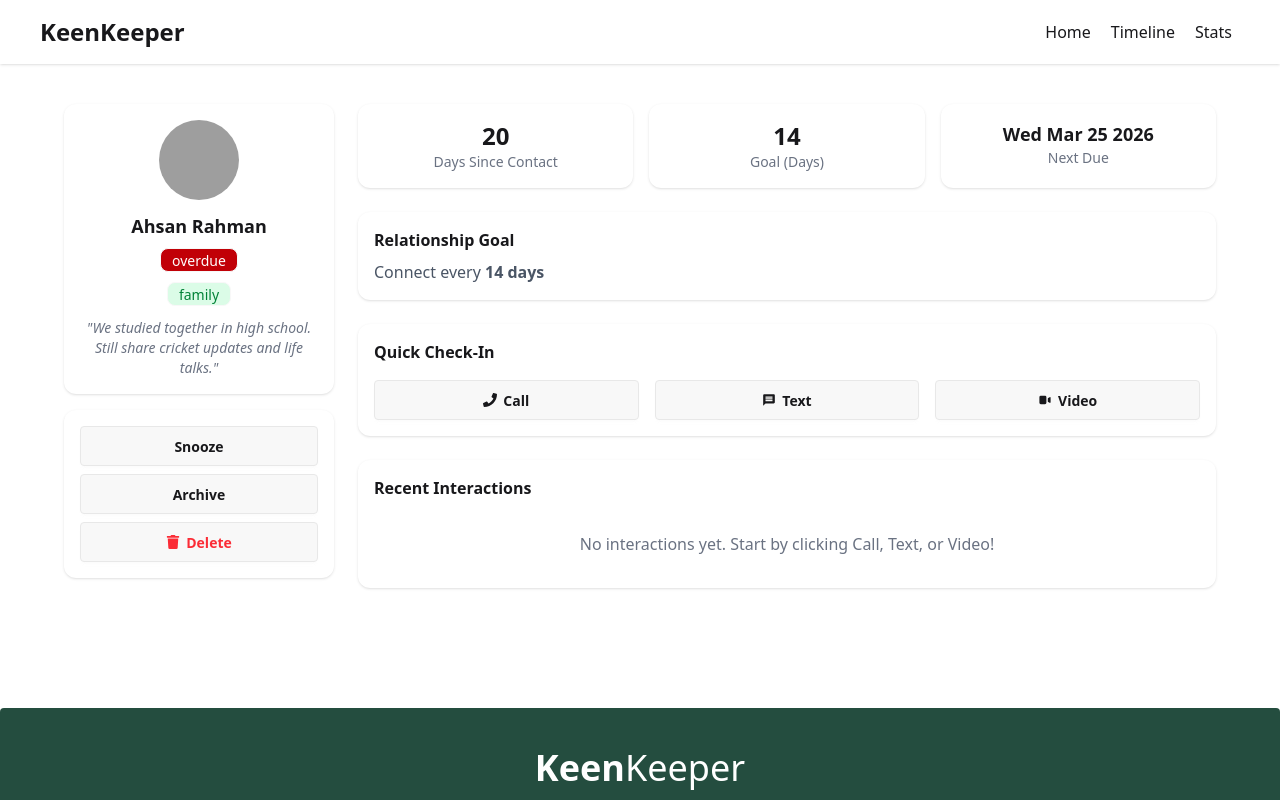
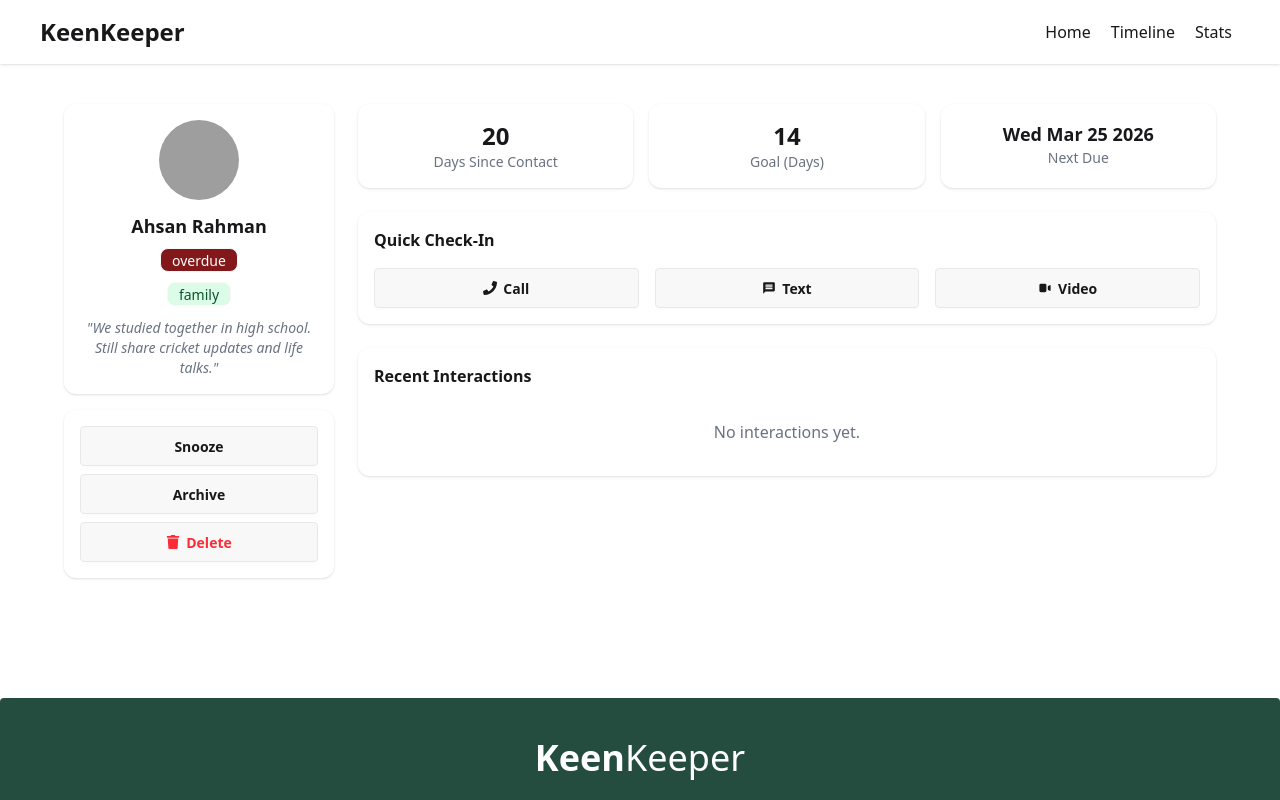
Before and after one commit to omi1739/Assignment-7, a Next.js app: page /friends/1 in a window 1280 px wide. Shown: the top 800 px of the page. Built offline with nearby package versions, Linux system fonts and the light colour scheme; grey boxes are pictures that could not be loaded.

Commit message:
fix the timeline filter part

```diff
--- /dev/null
+++ b/src/app/ClientWrapper.jsx
@@ -0,0 +1,11 @@
+"use client";
+
+import { InteractionsProvider } from "@/context/InteractionsContext";
+
+export default function ClientWrapper({ children }) {
+  return (
+    <InteractionsProvider>
+      {children}
+    </InteractionsProvider>
+  );
+}
--- a/src/app/friends/[friendId]/page.jsx
+++ b/src/app/friends/[friendId]/page.jsx
@@ -6,36 +6,48 @@ import { FaPhone, FaTrash } from "react-icons/fa";
 import { MdMessage } from "react-icons/md";
 import { HiVideoCamera } from "react-icons/hi";
 import { useState, useEffect } from "react";
+import { useInteractions } from "@/context/InteractionsContext";
 
 const FriendDetailsPage = ({ params }) => {
   const [friendId, setFriendId] = useState(null);
   const [friend, setFriend] = useState(null);
   const [interactions, setInteractions] = useState([]);
+  const { addInteraction: addToContext } = useInteractions();
 
+  // ✅ Load friend only (no localStorage)
   useEffect(() => {
     const unwrapParams = async () => {
       const resolvedParams = await params;
-      setFriendId(resolvedParams.friendId);
-      const foundFriend = friends.find(
-        (f) => f.id === parseInt(resolvedParams.friendId),
-      );
+      const id = parseInt(resolvedParams.friendId);
+
+      setFriendId(id);
+
+      const foundFriend = friends.find((f) => f.id === id);
       setFriend(foundFriend);
+      // Interactions start empty - no localStorage loading
     };
+
     unwrapParams();
   }, [params]);
 
+  // ✅ Add interaction
   const addInteraction = (type) => {
+    if (!friend) return;
+
     const now = new Date();
+
     const timeString = now.toLocaleTimeString([], {
       hour: "2-digit",
       minute: "2-digit",
     });
+
     const dateString = now.toLocaleDateString();
 
+    // Messages as strings
     const messages = {
-      call: `📞 Called ${friend.name}`,
-      text: `💬 Texted ${friend.name}`,
-      video: `🎥 Video called ${friend.name}`,
+      call: `Called ${friend.name}`,
+      text: `Texted ${friend.name}`,
+      video: `Video called ${friend.name}`,
     };
 
     const newInteraction = {
@@ -50,23 +62,11 @@ const FriendDetailsPage = ({ params }) => {
       timestamp: now.toISOString(),
     };
 
-    // Add to local state for display on this page
-    setInteractions([newInteraction, ...interactions]);
+    // Update local state
+    setInteractions((prev) => [newInteraction, ...prev]);
 
-    // Save to localStorage for timeline
-    try {
-      const storedInteractions = localStorage.getItem("friendInteractions");
-      const allInteractions = storedInteractions
-        ? JSON.parse(storedInteractions)
-        : [];
-      allInteractions.push(newInteraction);
-      localStorage.setItem(
-        "friendInteractions",
-        JSON.stringify(allInteractions),
-      );
-    } catch (error) {
-      console.error("Error saving interaction:", error);
-    }
+    // Add to global context (no localStorage)
+    addToContext(newInteraction);
   };
 
   if (!friend && friendId) {
@@ -86,7 +86,10 @@ const FriendDetailsPage = ({ params }) => {
   if (!friend) {
     return (
       <div className="w-[90%] mx-auto py-10">
-        <h1 className="text-4xl font-bold mb-4">Loading...</h1>
+        <div className="flex justify-center items-center gap-5">
+          <h1 className="text-4xl font-bold mb-4">Loading...</h1>
+          <span className="text-7xl loading loading-infinity loading-xl"></span>
+        </div>
       </div>
     );
   }
@@ -94,6 +97,7 @@ const FriendDetailsPage = ({ params }) => {
   return (
     <div className="w-[90%] mx-auto py-10">
       <div className="grid grid-cols-1 lg:grid-cols-4 gap-6">
+        {/* LEFT */}
         <div className="col-span-1 space-y-4">
           <div className="bg-white shadow rounded-xl p-4 text-center">
             <img
@@ -102,13 +106,20 @@ const FriendDetailsPage = ({ params }) => {
             />
             <h2 className="font-semibold text-lg">{friend.name}</h2>
 
-            <div className=" flex flex-col justify-center items-center gap-2.5 mt-2">
+            <div className="flex flex-col items-center gap-2.5 mt-2">
               <p
-                className={`badge text-white ${friend.status === "overdue" ? "bg-red-700" : friend.status === "almost due" ? "bg-amber-500" : friend.status === "on-track" ? "bg-green-900" : ""}`}
+                className={`badge text-white ${
+                  friend.status === "overdue"
+                    ? "bg-red-900"
+                    : friend.status === "almost due"
+                      ? "bg-amber-500"
+                      : "bg-green-900"
+                }`}
               >
                 {friend.status}
               </p>
-              <p className="badge bg-green-100 text-green-700">
+
+              <p className="badge bg-green-100 text-green-900">
                 {friend.relation}
               </p>
             </div>
@@ -117,15 +128,15 @@ const FriendDetailsPage = ({ params }) => {
           </div>
 
           <div className="bg-white shadow rounded-xl p-4 space-y-2">
-            <button className="btn w-full"> Snooze</button>
-            <button className="btn w-full"> Archive</button>
+            <button className="btn w-full">Snooze</button>
+            <button className="btn w-full">Archive</button>
             <button className="btn w-full text-red-500">
-              {" "}
               <FaTrash /> Delete
             </button>
           </div>
         </div>
 
+        {/* RIGHT */}
         <div className="col-span-3 space-y-6">
           <div className="grid grid-cols-1 md:grid-cols-3 gap-4">
             <div className="bg-white shadow rounded-xl p-4 text-center">
@@ -146,49 +157,44 @@ const FriendDetailsPage = ({ params }) => {
             </div>
           </div>
 
-          <div className="bg-white shadow rounded-xl p-4">
-            <h3 className="font-semibold mb-2">Relationship Goal</h3>
-            <p className="text-gray-600">
-              Connect every <b>{friend.goal} days</b>
-            </p>
-          </div>
-
+          {/* QUICK ACTION */}
           <div className="bg-white shadow rounded-xl p-4">
             <h3 className="font-semibold mb-4">Quick Check-In</h3>
 
             <div className="grid grid-cols-3 gap-4">
               <button onClick={() => addInteraction("call")} className="btn">
-                {" "}
                 <FaPhone /> Call
               </button>
+
               <button onClick={() => addInteraction("text")} className="btn">
-                {" "}
                 <MdMessage /> Text
               </button>
+
               <button onClick={() => addInteraction("video")} className="btn">
-                {" "}
                 <HiVideoCamera /> Video
               </button>
             </div>
           </div>
 
+          {/* RECENT */}
           <div className="bg-white shadow rounded-xl p-4">
             <h3 className="font-semibold mb-4">Recent Interactions</h3>
 
             <div className="flex flex-col gap-3">
               {interactions.length === 0 ? (
                 <p className="text-gray-500 text-center py-4">
-                  No interactions yet. Start by clicking Call, Text, or Video!
+                  No interactions yet.
                 </p>
               ) : (
                 interactions.map((interaction) => (
                   <div
                     key={interaction.id}
-                    className="flex items-center justify-between bg-gray-50 p-3 rounded-lg border border-gray-200"
+                    className="flex justify-between bg-gray-50 p-3 rounded-lg border"
                   >
                     <div className="flex items-center gap-2">
-                      <span className="text-lg">{interaction.message}</span>
+                      {interaction.message}
                     </div>
+
                     <div className="text-right text-sm text-gray-500">
                       <p>{interaction.time}</p>
                       <p className="text-xs">{interaction.date}</p>
@@ -202,6 +208,6 @@ const FriendDetailsPage = ({ params }) => {
       </div>
     </div>
   );
-};
+}
 
 export default FriendDetailsPage;
--- a/src/app/layout.js
+++ b/src/app/layout.js
@@ -2,6 +2,7 @@ import { Geist, Geist_Mono } from "next/font/google";
 import "./globals.css";
 import Navbar from "@/components/shared/Navbar/Navbar";
 import Footer from "@/components/shared/Footer/Footer";
+import ClientWrapper from "@/app/ClientWrapper";
 
 
 const geistSans = Geist({
@@ -29,7 +30,9 @@ export default function RootLayout({ children }) {
       <body className="min-h-full flex flex-col">
         <Navbar></Navbar>
         <main>
-          {children}
+          <ClientWrapper>
+            {children}
+          </ClientWrapper>
 
         </main>
         <Footer/>
--- a/src/app/stats/page.jsx
+++ b/src/app/stats/page.jsx
@@ -12,26 +12,13 @@ import {
   Tooltip,
   ResponsiveContainer,
 } from "recharts";
+import { useInteractions } from "@/context/InteractionsContext";
 
 const StatsPage = () => {
-  const [interactions, setInteractions] = useState([]);
-  const [loading, setLoading] = useState(true);
+  const [loading, setLoading] = useState(false);
   const [chartData, setChartData] = useState([]);
-
-  useEffect(() => {
-    // Load interactions from localStorage
-    const storedInteractions = localStorage.getItem("friendInteractions");
-    if (storedInteractions) {
-      try {
-        const parsed = JSON.parse(storedInteractions);
-        setInteractions(parsed);
-        generateChartData(parsed);
-      } catch (error) {
-        console.error("Error parsing interactions:", error);
-      }
-    }
-    setLoading(false);
-  }, []);
+  const { getInteractions } = useInteractions();
+  const interactions = getInteractions();
 
   const generateChartData = (interactionsList) => {
     const counts = {
@@ -54,6 +41,10 @@ const StatsPage = () => {
 
     setChartData(data);
   };
+
+  useEffect(() => {
+    generateChartData(interactions);
+  }, [interactions]);
 
   // Calculate statistics
   const getTotalStats = () => {
@@ -104,7 +95,7 @@ const StatsPage = () => {
   const friendStats = getFriendStats();
 
   // Colors for pie chart
-  const COLORS = ["#3b82f6", "#10b981", "#a855f7"];
+  const COLORS = ["#5210C4", "#1C6634", "#4DC472"];
 
   if (loading) {
     return (
@@ -119,29 +110,7 @@ const StatsPage = () => {
     <div className="w-[90%] mx-auto py-10 min-h-screen">
       <h1 className="text-4xl font-bold mb-8">Friendship Analytics</h1>
 
-      {/* Summary Stats */}
-      <div className="grid grid-cols-1 md:grid-cols-2 lg:grid-cols-4 gap-4 mb-8">
-        <div className="bg-white shadow rounded-xl p-6 text-center">
-          <p className="text-4xl font-bold text-blue-600">
-            {stats.totalInteractions}
-          </p>
-          <p className="text-gray-600 mt-2">Total Interactions</p>
-        </div>
-        <div className="bg-white shadow rounded-xl p-6 text-center">
-          <p className="text-4xl font-bold text-blue-600">{uniqueFriends}</p>
-          <p className="text-gray-600 mt-2">Friends Connected</p>
-        </div>
-        <div className="bg-white shadow rounded-xl p-6 text-center">
-          <p className="text-4xl font-bold text-green-600">{stats.callCount}</p>
-          <p className="text-gray-600 mt-2">Calls Made</p>
-        </div>
-        <div className="bg-white shadow rounded-xl p-6 text-center">
-          <p className="text-4xl font-bold text-purple-600">
-            {stats.textCount + stats.videoCount}
-          </p>
-          <p className="text-gray-600 mt-2">Other Interactions</p>
-        </div>
-      </div>
+
 
       {/* Pie Chart Section */}
       {chartData.length > 0 && (
@@ -175,70 +144,6 @@ const StatsPage = () => {
         </div>
       )}
 
-      {/* Friend-wise Breakdown */}
-      {friendStats.length > 0 && (
-        <div className="bg-white shadow rounded-xl p-8">
-          <h2 className="text-2xl font-bold mb-6">
-            Friend Interactions Breakdown
-          </h2>
-          <div className="space-y-4">
-            {friendStats.map((friend, index) => (
-              <div
-                key={index}
-                className="border border-gray-200 rounded-lg p-4 hover:shadow-md transition-shadow"
-              >
-                <div className="flex items-start justify-between mb-3">
-                  <div className="flex items-center gap-3">
-                    <img
-                      src={friend.friendPicture}
-                      alt={friend.friendName}
-                      className="w-12 h-12 rounded-full object-cover"
-                    />
-                    <div>
-                      <h3 className="font-semibold text-lg">
-                        {friend.friendName}
-                      </h3>
-                      <p className="text-sm text-gray-500">
-                        {friend.total} total interactions
-                      </p>
-                    </div>
-                  </div>
-                  <div className="text-right">
-                    <p className="text-2xl font-bold text-blue-600">
-                      {friend.total}
-                    </p>
-                  </div>
-                </div>
-
-                <div className="grid grid-cols-3 gap-2">
-                  <div className="bg-blue-50 rounded-lg p-3 text-center">
-                    <FaPhone className="text-blue-600 mx-auto mb-1" size={20} />
-                    <p className="text-sm font-semibold">{friend.call}</p>
-                    <p className="text-xs text-gray-600">Calls</p>
-                  </div>
-                  <div className="bg-green-50 rounded-lg p-3 text-center">
-                    <MdMessage
-                      className="text-green-600 mx-auto mb-1"
-                      size={20}
-                    />
-                    <p className="text-sm font-semibold">{friend.text}</p>
-                    <p className="text-xs text-gray-600">Texts</p>
-                  </div>
-                  <div className="bg-purple-50 rounded-lg p-3 text-center">
-                    <HiVideoCamera
-                      className="text-purple-600 mx-auto mb-1"
-                      size={20}
-                    />
-                    <p className="text-sm font-semibold">{friend.video}</p>
-                    <p className="text-xs text-gray-600">Videos</p>
-                  </div>
-                </div>
-              </div>
-            ))}
-          </div>
-        </div>
-      )}
-
       {/* Empty State */}
       {interactions.length === 0 && (
         <div className="bg-white shadow rounded-xl p-8 text-center">
--- a/src/app/timeline/page.jsx
+++ b/src/app/timeline/page.jsx
@@ -4,29 +4,13 @@ import { useState, useEffect } from "react";
 import { FaPhone } from "react-icons/fa";
 import { MdMessage } from "react-icons/md";
 import { HiVideoCamera } from "react-icons/hi";
+import { useInteractions } from "@/context/InteractionsContext";
 
 const TimelinePage = () => {
-  const [interactions, setInteractions] = useState([]);
-  const [loading, setLoading] = useState(true);
+  const [loading, setLoading] = useState(false);
   const [filter, setFilter] = useState("all");
-
-  useEffect(() => {
-    // Load interactions from localStorage
-    const storedInteractions = localStorage.getItem("friendInteractions");
-    if (storedInteractions) {
-      try {
-        const parsed = JSON.parse(storedInteractions);
-        // Sort by timestamp (newest first)
-        const sorted = parsed.sort(
-          (a, b) => new Date(b.timestamp) - new Date(a.timestamp),
-        );
-        setInteractions(sorted);
-      } catch (error) {
-        console.error("Error parsing interactions:", error);
-      }
-    }
-    setLoading(false);
-  }, []);
+  const { getInteractions, getFilteredInteractions } = useInteractions();
+  const interactions = getInteractions();
 
   const getInteractionIcon = (type) => {
     switch (type) {
@@ -55,10 +39,7 @@ const TimelinePage = () => {
   };
 
   // Filter interactions based on selected filter
-  const filteredInteractions =
-    filter === "all"
-      ? interactions
-      : interactions.filter((interaction) => interaction.type === filter);
+  const filteredInteractions = getFilteredInteractions(filter);
 
   // Get count of each interaction type
   const getCounts = () => {
@@ -140,14 +121,14 @@ const TimelinePage = () => {
             >
               <div className="flex items-start gap-4">
                 {/* Icon */}
-                <div className="flex-shrink-0 mt-1">
+                <div className="shrink-0 mt-1">
                   <div className="flex items-center justify-center w-10 h-10 bg-gray-100 rounded-full">
                     {getInteractionIcon(interaction.type)}
                   </div>
                 </div>
 
                 {/* Content */}
-                <div className="flex-grow">
+                <div className="grow">
                   <div className="flex items-center gap-2 mb-1">
                     <span className="font-semibold text-lg">
                       {getInteractionLabel(interaction.type)} with{" "}
--- /dev/null
+++ b/src/context/InteractionsContext.jsx
@@ -0,0 +1,41 @@
+"use client";
+
+import React, { createContext, useContext, useState } from "react";
+
+const InteractionsContext = createContext();
+
+export const InteractionsProvider = ({ children }) => {
+  const [interactions, setInteractions] = useState([]);
+
+  const addInteraction = (interaction) => {
+    setInteractions((prev) => [interaction, ...prev]);
+  };
+
+  const getInteractions = () => interactions;
+
+  const getFilteredInteractions = (type) => {
+    if (type === "all") return interactions;
+    return interactions.filter((i) => i.type === type);
+  };
+
+  return (
+    <InteractionsContext.Provider
+      value={{
+        interactions,
+        addInteraction,
+        getInteractions,
+        getFilteredInteractions,
+      }}
+    >
+      {children}
+    </InteractionsContext.Provider>
+  );
+};
+
+export const useInteractions = () => {
+  const context = useContext(InteractionsContext);
+  if (!context) {
+    throw new Error("useInteractions must be used within InteractionsProvider");
+  }
+  return context;
+};
```
